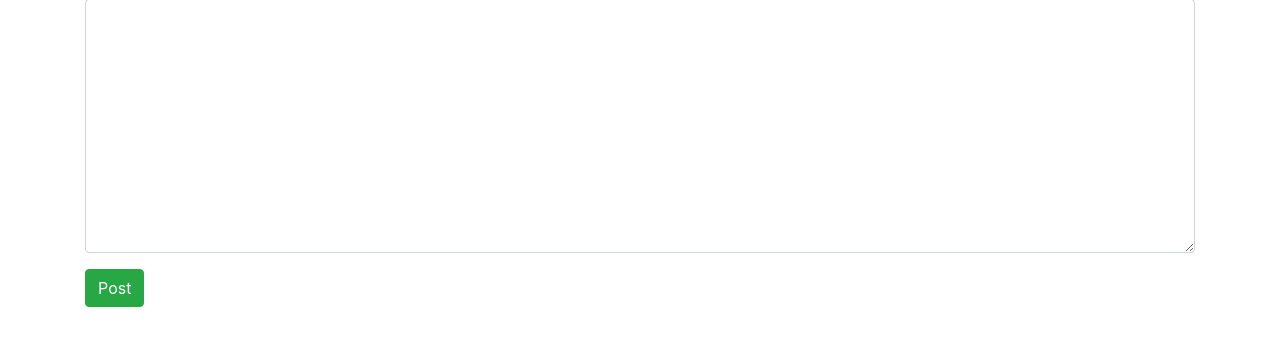
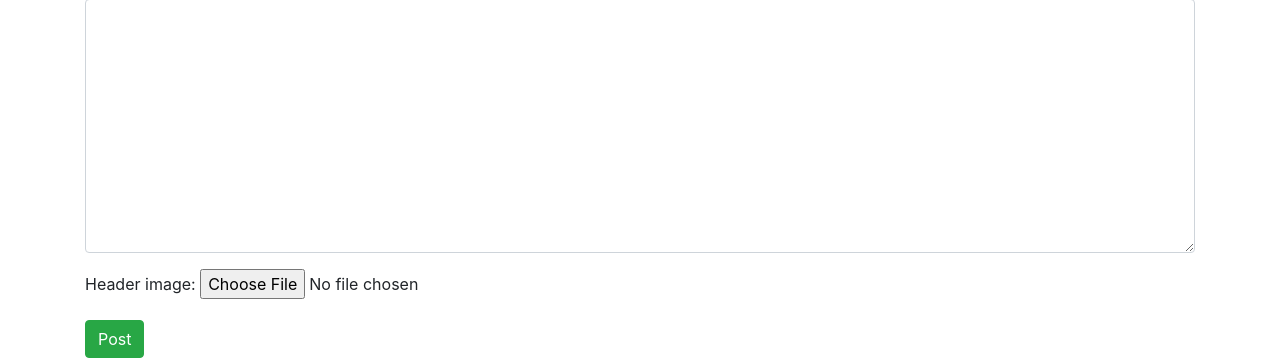
Before and after one commit to CHIEN-CHOU-WU/OurBlog, a Django app: page /add_post/ in a window 1280 px wide. Shown: the part 793-1151 px from the top of the page. Before the commit the page ends 1100 px from the top, so only its background shows below. Run offline with Django 3.2, Linux system fonts and the light colour scheme; a user stored in the database is signed in; data comes from the database, SQL or seed files in the repository; both versions use the stored data as it was after the commit; some libraries are stand-ins or nearby versions.

Commit message:
migrate header_image into Post model

```diff
--- a/home/forms.py
+++ b/home/forms.py
@@ -12,7 +12,7 @@ for item in choices:
 class PostForm(forms.ModelForm):
 	class Meta:
 		model = Post
-		fields = ('title', 'title_tag', 'author', 'category', 'body', 'snippet')
+		fields = ('title', 'title_tag', 'author', 'category', 'body', 'snippet', 'header_image')
 		widgets = {
 			'title': forms.TextInput(attrs={'class': 'form-control'}),
 			'title_tag': forms.TextInput(attrs={'class': 'form-control'}),
--- a/home/models.py
+++ b/home/models.py
@@ -29,7 +29,7 @@ class Post(models.Model):
 	#-----------------------------------------------------------------#
 
 	# 加入本地照片
-	header_image = models.ImageField(null=True, blank=True, upload_to="images/")
+	header_image = models.ImageField(null=True, blank=True, upload_to="image/")
 
 	def __str__(self):
 		return self.title + ' | ' + str(self.author)
--- a/home/templates/post/add_post.html
+++ b/home/templates/post/add_post.html
@@ -11,7 +11,7 @@ Add Post
 	<h1>Add Post</h1>
 	<br><br>
 	<div class="form-group">
-		<form method="POST">
+		<form method="POST" enctype="multipart/form-data">
 			{% csrf_token %}
 			{{ form.media }}
 			{{ form.as_p }}
```
Also changed, not shown: db.sqlite3, home/migrations/0008_auto_20201020_2237.py (added).
